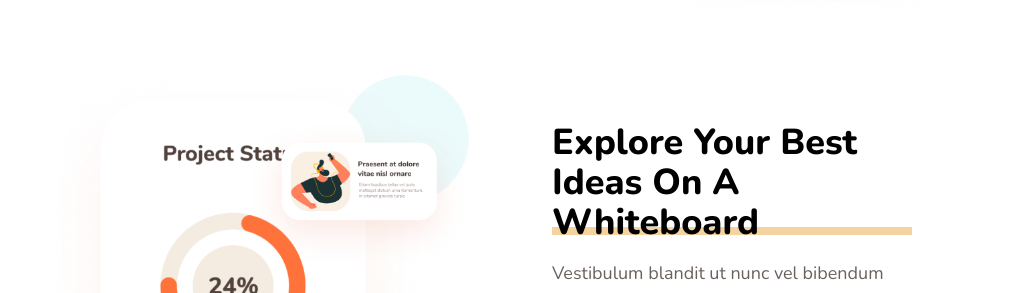
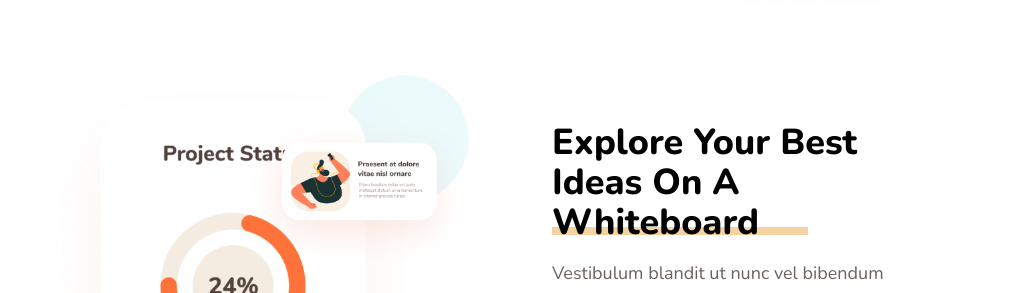
Before and after one commit to setykarimi/Dev-Agency, a React (Vite) app: page / in a window 1280 px wide. Shown: the part 2780-3073 px from the top of the page, without its empty margins (128-1151 px from the left). Built offline with nearby package versions, Linux system fonts and the light colour scheme.

Commit message:
Subject: Style, Description: Edit style for responsive view, Date: 8/9/2023

```diff
--- a/src/components/cards/cardBestIdeas.tsx
+++ b/src/components/cards/cardBestIdeas.tsx
@@ -16,7 +16,9 @@ const CardBestIdeas = () => {
                     <img src={bgImg} alt="User Experience" className="md:absolute md:block hidden bottom-20 z-0 w-2/3 left-0" />
                 </div>
                 <div className="xl:pr-20">
-                    <Title title="Explore Your Best Ideas On A Whiteboard" />
+                    <Title title="Explore Your Best Ideas On A Whiteboard"
+                    customClass="xl:after:w-[16rem] md:after:w-[20rem] after:w-[9rem]"
+                    />
                     <p className="text-typography-flint md:text-lg mt-4">
                         Vestibulum blandit ut nunc vel bibendum semper elit eget dignissim rhoncus, nisl augue lacinia urna vel rutrum nisi nunc sit amet risus nulla ornare egestas.
                     </p>
```
